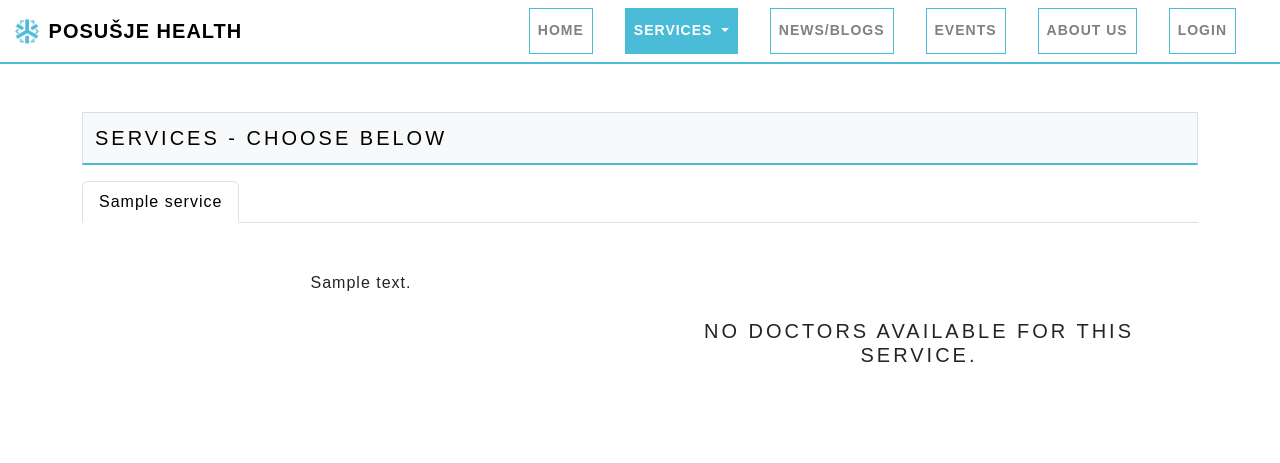
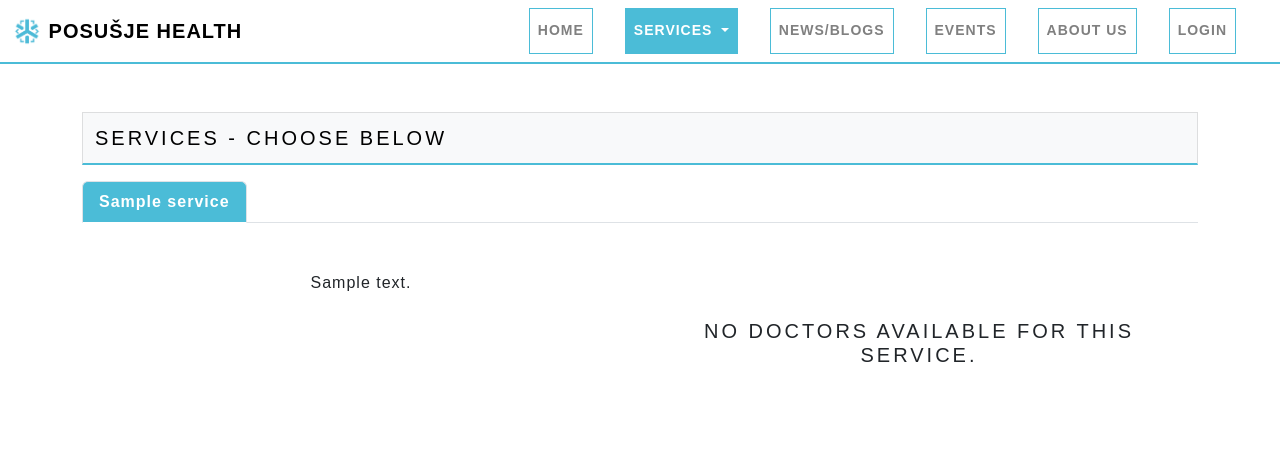
Before and after one commit to Jascha57/ZavrsniRad2024, a Django app: page /services/ in a window 1280 px wide. Shown: the top 463 px of the page. Run offline with Django 5.2, Linux system fonts and the light colour scheme; tables that the repository leaves empty hold one stand-in row (values such as "Sample post"); some libraries are stand-ins or nearby versions.

Commit message:
Add styling to navigation tabs

```diff
--- a/project/static/CSS/website.css
+++ b/project/static/CSS/website.css
@@ -116,6 +116,15 @@ footer i{
     white-space: nowrap;
     overflow: hidden;
     text-overflow: ellipsis;
+}
+
+.nav-tabs .nav-link{
+    font-weight: bold;
+}
+
+.nav-tabs .nav-link.active{
+    background-color: var(--main-colour);
+    color: white;
 }
 
 /* GENERAL STYLING STARTS HERE */
```
